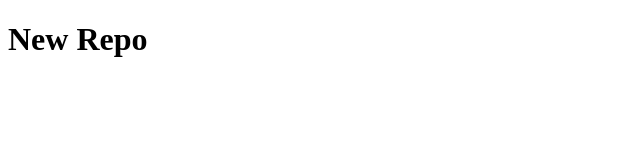
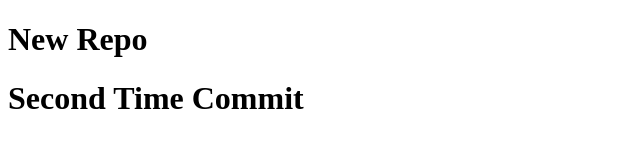
Before and after one commit to WebAbhRatul/new-repo, a plain HTML site: page index.html in a window 1280 px wide. Shown: the whole page, without its empty margins (0-640 px from the left). Drawn offline with Linux system fonts and the light colour scheme.

Commit message:
second time commit

```diff
--- a/index.html
+++ b/index.html
@@ -7,5 +7,6 @@
 </head>
 <body>
   <h1>New Repo</h1>
+  <h1>Second Time Commit</h1>
 </body>
 </html>
```
